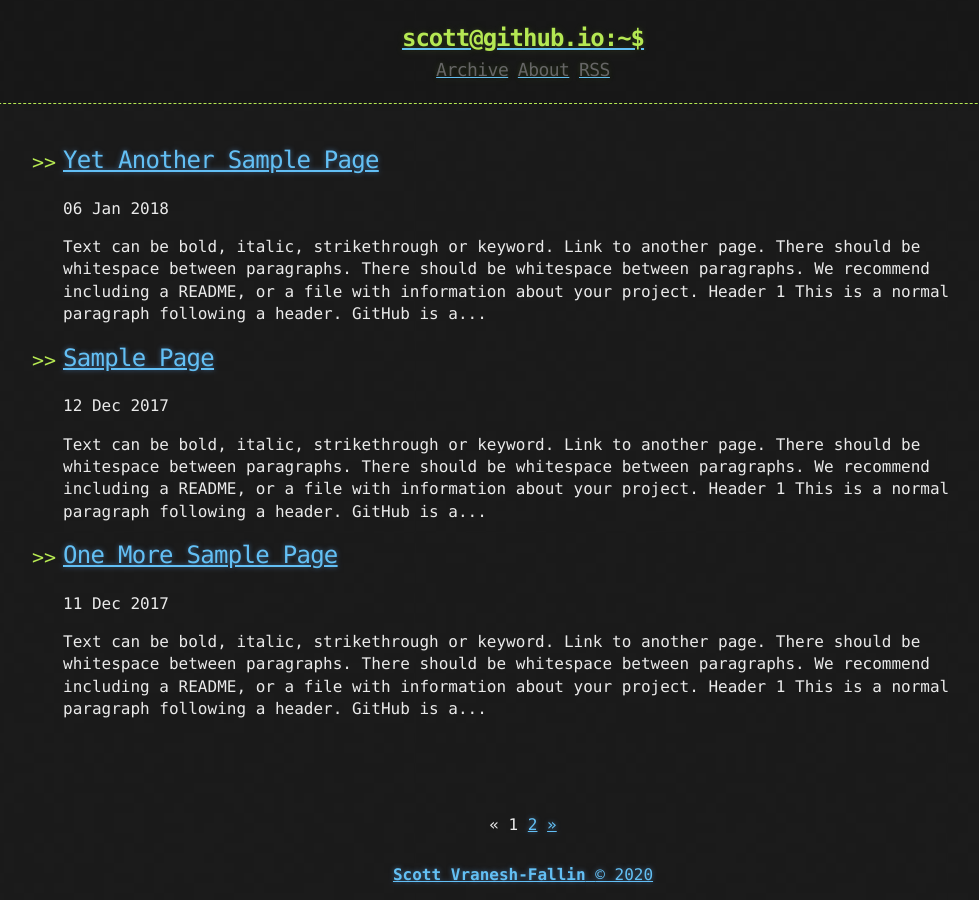
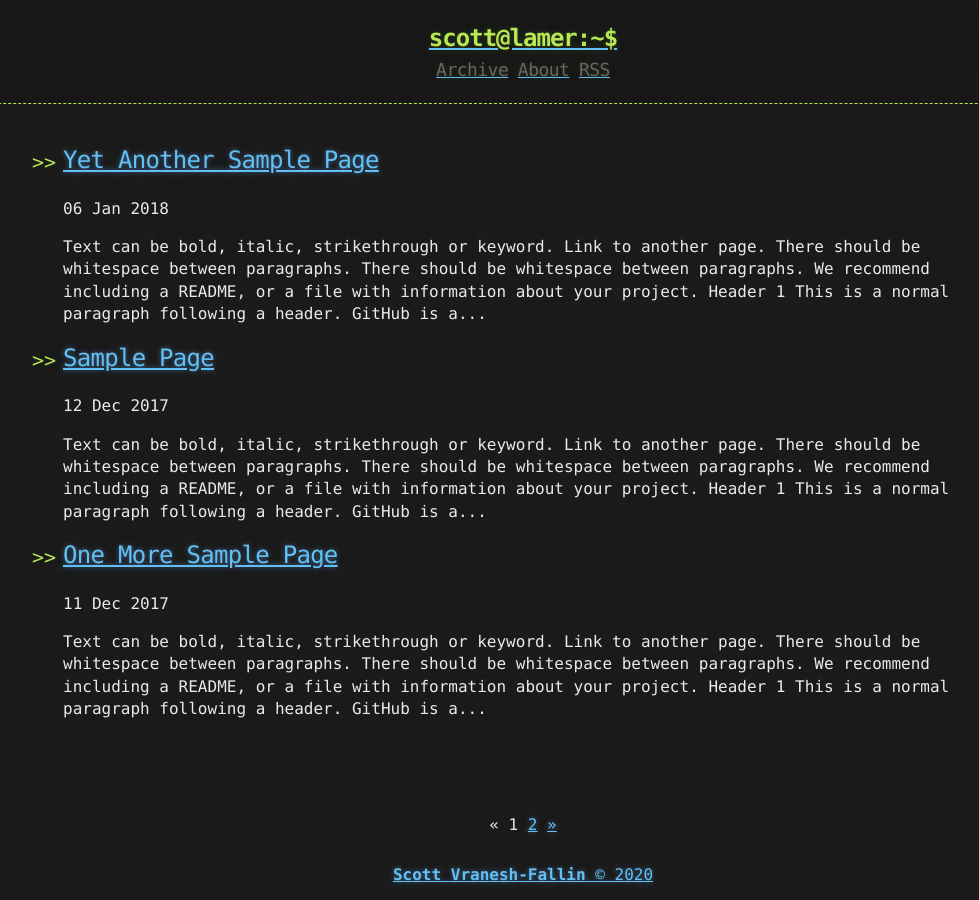
Before and after one commit to svf/svf.github.io, a Jekyll site: the page built from index.html, in a window 1280 px wide. Shown: the whole page, without its empty margins (117-1096 px from the left). Built offline with Jekyll 4.4.1, drawn with Linux system fonts in a browser that asks for light colours; the list of posts is cut into pages by our own code.

Commit message:
no message

```diff
--- a/_includes/header.html
+++ b/_includes/header.html
@@ -2,7 +2,7 @@
   <div>
     <a href="{{ "/" | prepend: site.baseurl | replace: '//', '/' }}">
     {% assign owner_first_name = site.owner | split: " " %}
-    <h1>{{ owner_first_name[0] | downcase }}@github.io:~$</h1>
+    <h1>{{ owner_first_name[0] | downcase }}@lamer:~$</h1>
     </a>
     <div class="header-links">
       {% include links.html %}
```
